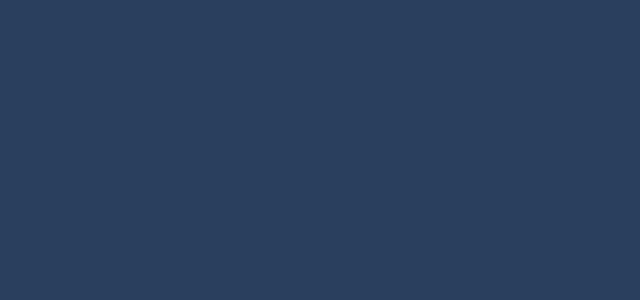
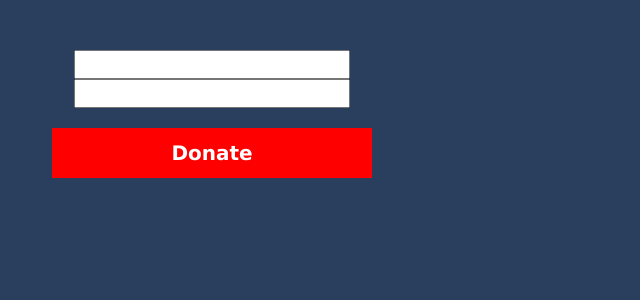
Before and after one commit to Siddhant-Baranwal/webify_frontend, a React (Create React App) app: page /donate in a window 1280 px wide. Before the commit this address had no page. Shown: the top 300 px of the page, without its empty margins (0-640 px from the left). Built offline with nearby package versions, Linux system fonts and the light colour scheme; the HTML template or start-up script is replaced by a standard one.

Commit message:
adding payment gateway to the frontend

```diff
--- a/package.json
+++ b/package.json
@@ -7,9 +7,14 @@
     "@testing-library/react": "^13.4.0",
     "@testing-library/user-event": "^13.5.0",
     "axios": "^1.6.8",
+    "crypto": "^1.0.1",
+    "crypto-browserify": "^3.12.0",
     "dotenv": "^16.4.5",
     "express": "^4.19.2",
     "mongoose": "^8.3.1",
+    "os": "^0.1.2",
+    "os-browserify": "^0.3.0",
+    "path": "^0.12.7",
     "react": "^18.2.0",
     "react-dom": "^18.2.0",
     "react-router-dom": "^6.22.3",
--- a/public/index.html
+++ b/public/index.html
@@ -17,4 +17,5 @@
     <noscript>You need to enable JavaScript to run this app.</noscript>
     <div id="root"></div>
   </body>
+  <script src="https://checkout.razorpay.com/v1/checkout.js"></script>
 </html>
--- a/src/App.js
+++ b/src/App.js
@@ -1,31 +1,23 @@
-import './App.css';
+import "./App.css";
 import { BrowserRouter as Router, Routes, Route } from "react-router-dom";
-import Home from './Components/Home';
-import Step from './Components/Step';
-import Demo from './Components/Demo';
+import Home from "./Components/Home";
+import Step from "./Components/Step";
+import Demo from "./Components/Demo";
+import Donate from "./Components/Donate";
+import Success from "./Components/Success";
 
 function App() {
   return (
     <div className="App">
       <Router>
-          <Routes>
-            <Route
-              exact
-              path="/"
-              element={<Home/>}
-            ></Route>
-            <Route
-              exact
-              path="/step/:id"
-              element={ <Step/> }
-            ></Route>
-            <Route
-              exact
-              path="/demo"
-              element={<Demo/>}
-            ></Route>
-          </Routes>
-        </Router>
+        <Routes>
+          <Route exact path="/" element={<Home />}></Route>
+          <Route exact path="/step/:id" element={<Step />}></Route>
+          <Route exact path="/demo" element={<Demo />}></Route>
+          <Route exact path="/donate" element={<Donate />}></Route>
+          <Route path="/paymentsuccess/:text" element={<Success />}></Route>
+        </Routes>
+      </Router>
     </div>
   );
 }
--- a/src/Components/Demo.js
+++ b/src/Components/Demo.js
@@ -3,6 +3,7 @@ import Navbar from './Navbar';
 import axios from 'axios';
 
 const Demo = () => {
+  const BACKEND_URL = "https://webify-backend-hnli.onrender.com/";
   document.body.style.backgroundColor = "#ff4040";
   const submitHandler = (event) => {
     event.preventDefault();
@@ -10,7 +11,7 @@ const Demo = () => {
     const phone = event.target.phone.value;
     console.log(name)
     console.log(phone)
-    axios.post("https://webify-backend-hnli.onrender.com", {
+    axios.post(`${BACKEND_URL}/demo`, {
       name, phone
     })
     .then((response) => {
--- /dev/null
+++ b/src/Components/Donate.js
@@ -0,0 +1,62 @@
+import React from 'react';
+import axios from 'axios';
+
+const Donate = () => {
+  const BACKEND_URL = "https://webify-backend-hnli.onrender.com";
+  const checkoutHandler = async (e) => {
+    e.preventDefault();
+    const name = e.target.name.value;
+    const amount = parseInt(e.target.amount.value);
+    let key = "";
+    await axios.get(`${BACKEND_URL}/getkey`)
+    .then(response => {
+      key = response.data.key;
+    })
+    .catch(error => {
+      // Error handling
+      console.error('Error occurred: ', error);
+    });
+    await axios.post(`${BACKEND_URL}/checkout`, { amount })
+    .then(response => {
+      const order = response.data.order;
+      const options = {
+        key,
+        amount : amount,
+        currency: "INR",
+        name: "Siddhant Baranwal",
+        description: "Razorpay class Sid",
+        image: "https://media.licdn.com/dms/image/D5603AQEb6-C_SoOGEA/profile-displayphoto-shrink_400_400/0/1702959793761?e=1718236800&v=beta&t=3vgmBIpPOpmLUUTDaW1kRSn-_x-lnENDcAIxCW1I-TU",
+        order_id : order.id,
+        callback_url: `${BACKEND_URL}/paymentverification`,
+        prefill: {
+          name: name,
+          email: "gaurav.kumar@example.com",
+          contact: "3996356334"
+        },
+        notes: {
+          "address": "RazorPay Corporate Office"
+        },
+        theme:{
+          "color": "#121212"
+        }
+      };
+      const razor = new window.Razorpay(options);
+      razor.open();
+    })
+    .catch(error => {
+      // Error handling
+      console.error('Error occurred: ', error);
+    })
+  }
+  return (
+    <div>
+      <form onSubmit={checkoutHandler}>
+        <input type="text" name="name" id="name" />
+        <input type="number" name="amount" id="amount" />
+        <button type="submit">Donate</button>
+      </form>
+    </div>
+  )
+}
+
+export default Donate
--- /dev/null
+++ b/src/Components/Success.js
@@ -0,0 +1,14 @@
+import React from 'react'
+import { useParams } from 'react-router-dom'
+
+const Success = () => {
+  const {text} = useParams();
+  return (
+    <div>
+      <h1>Test</h1>
+      <h1>{text}</h1>
+    </div>
+  )
+}
+
+export default Success
```
Also changed, not shown: 1 other file (tests, documents, lock files or other folders).
